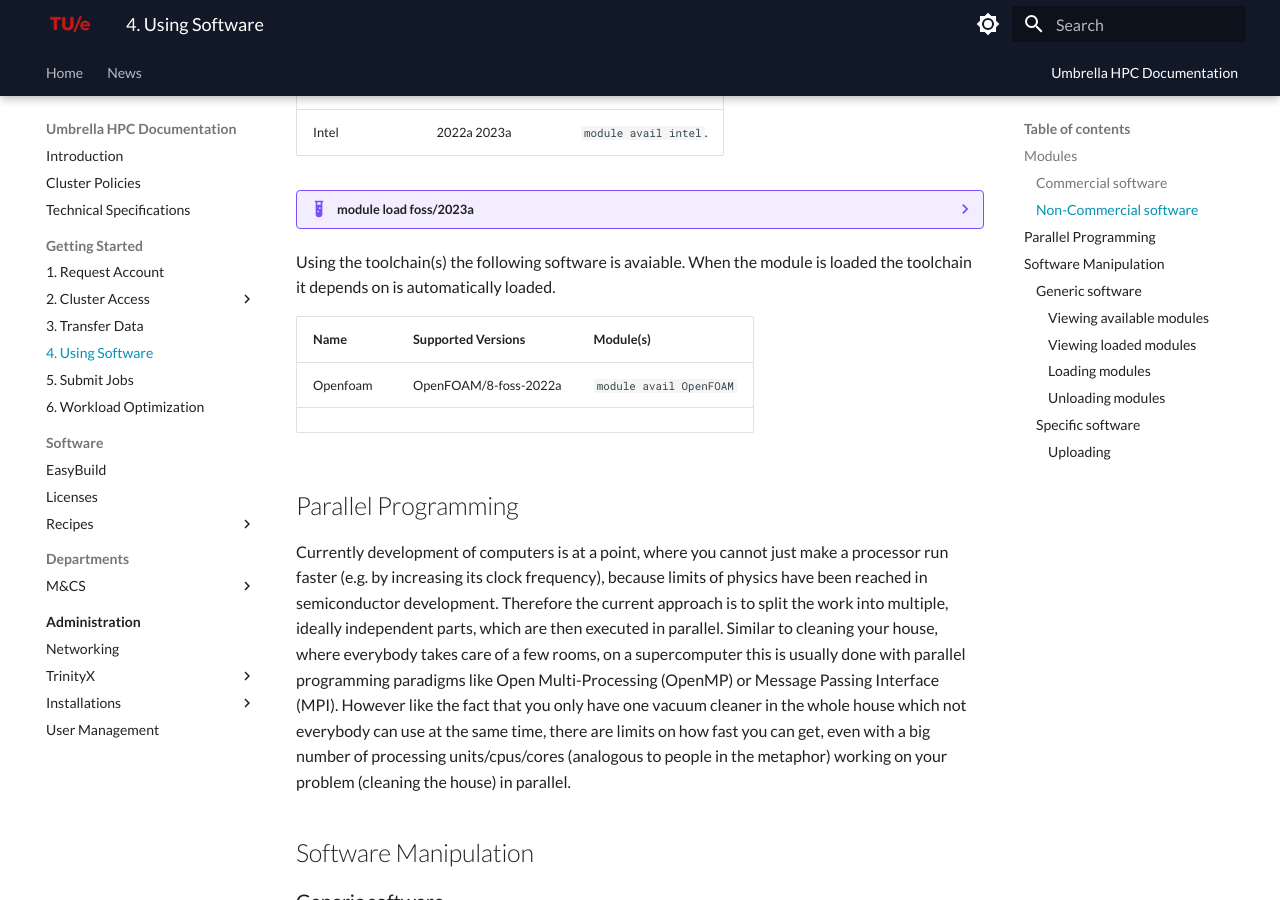
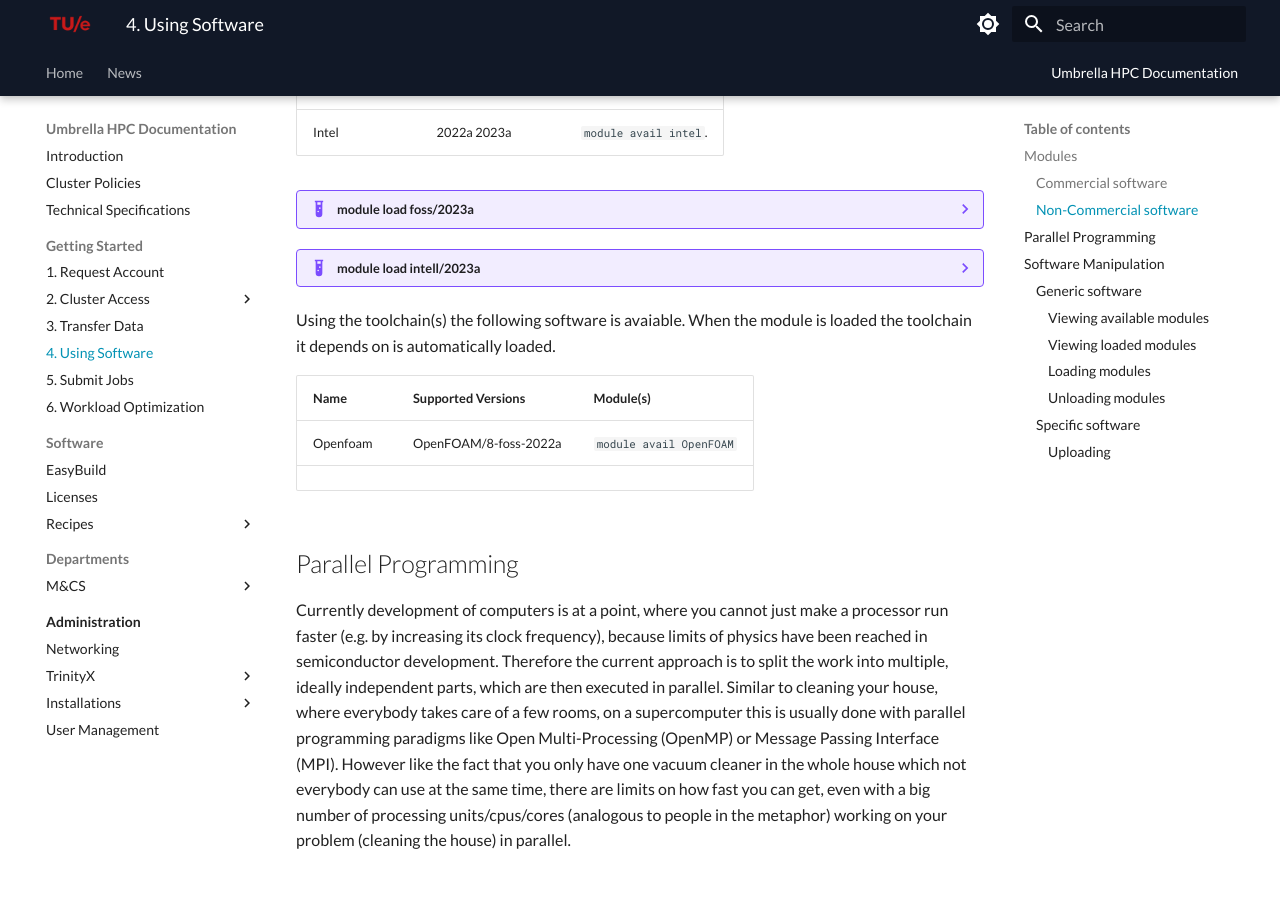
Before and after one commit to gferhpc/supercomputing.tue.nl, an MkDocs documentation site: the page built from pages/documentation/steps/software/index.md, in a window 1280 px wide and 900 px high, scrolled down 1578 px. Built offline with MkDocs 1.6.1 and Material for MkDocs 9.7.7, drawn with Linux system fonts in a browser that asks for light colours; some of the changed lines change nothing that is shown.

Commit message:
Update index.md

````diff
--- a/pages/documentation/steps/software/index.md
+++ b/pages/documentation/steps/software/index.md
@@ -51,6 +51,7 @@
 ??? example "module load foss/2023a"
     ```shell
     $ module list
+
     Currently Loaded Modules:
       1) GCCcore/12.3.0
       2) zlib/1.2.13-GCCcore-12.3.0
@@ -76,6 +77,23 @@
      22) ScaLAPACK/2.2.0-gompi-2023a-fb
      23) foss/2023a
     ```
+
+??? example "module load intell/2023a"
+    ```shell
+    $ module list
+
+    Currently Loaded Modules:
+      1) GCCcore/12.3.0
+      2) zlib/1.2.13-GCCcore-12.3.0
+      3) binutils/2.40-GCCcore-12.3.0
+      4) intel-compilers/2023.1.0
+      5) numactl/2.0.16-GCCcore-12.3.0
+      6) UCX/1.14.1-GCCcore-12.3.0
+      7) impi/2021.9.0-intel-compilers-2023.1.0
+      8) imkl/2023.1.0
+      9) iimpi/2023a
+     10) imkl-FFTW/2023.1.0-iimpi-2023a
+     11) intel/2023a
 
 Using the toolchain(s) the following software is avaiable. When the module is loaded the toolchain it depends on is automatically loaded.
 
````
